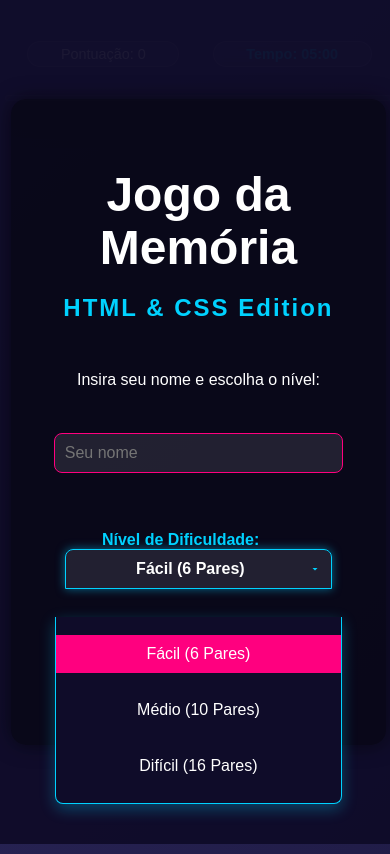
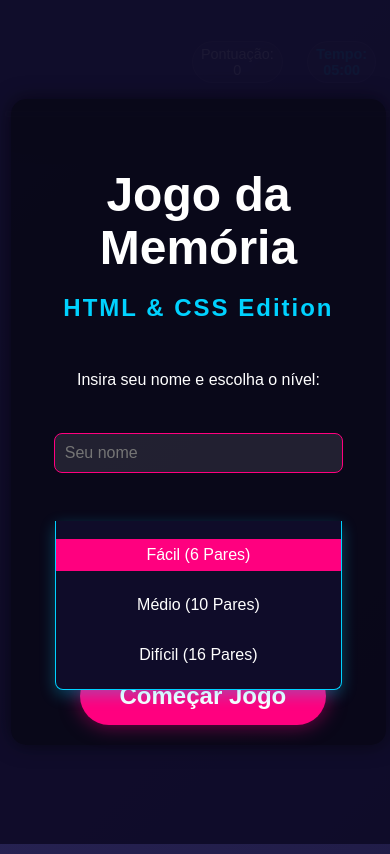
Before and after one commit to GabrielDaSilvaViana/Desafio-do-desenvolvimento-jogo, a plain HTML site: page index.html in a window 390 px wide. Both pictures are taken after a click on the element "Fácil (6 Pares)". Drawn offline with nearby package versions, Linux system fonts and the light colour scheme; a web font is replaced by a local one.

Commit message:
Add files via upload

```diff
--- a/script.js
+++ b/script.js
@@ -61,7 +61,7 @@ document.addEventListener('DOMContentLoaded', () => {
   const customOptionsList = document.getElementById('customOptions');
   const customOptions = customOptionsList.querySelectorAll('li');
 
-  // Áudios (CORREÇÃO APLICADA AQUI - IDs corrigidos para corresponder ao HTML)
+  // Áudios (CORREÇÃO APLICADA: IDs agora buscam os elementos definidos no HTML)
   const matchSound = document.getElementById('matchSound');
   const errorSound = document.getElementById('errorSound');
   const victoryMusic = document.getElementById('victoryMusic');
--- a/style.css
+++ b/style.css
@@ -111,10 +111,10 @@ body {
     border-color: #00d2ff;
     box-shadow: 0 0 10px rgba(0, 210, 255, 0.5);
     border-radius: 8px 8px 0 0;
-}
+  }
 .custom-options {
     position: absolute;
-    top: 100%;
+    top: 0%;
     left: 0;
     right: 0;
     list-style: none;
@@ -128,7 +128,7 @@ body {
     box-shadow: 0 5px 15px rgba(0, 210, 255, 0.3);
 }
 .custom-options li {
-    padding: 10px;
+    padding: 7px;
     cursor: pointer;
     color: white;
     font-weight: normal;
@@ -267,7 +267,7 @@ body {
 @media (max-width: 600px) {
 
   .header-game {
-    width: 98vw;
+    width: 9vw;
     gap: 10px;
   }
 
```
